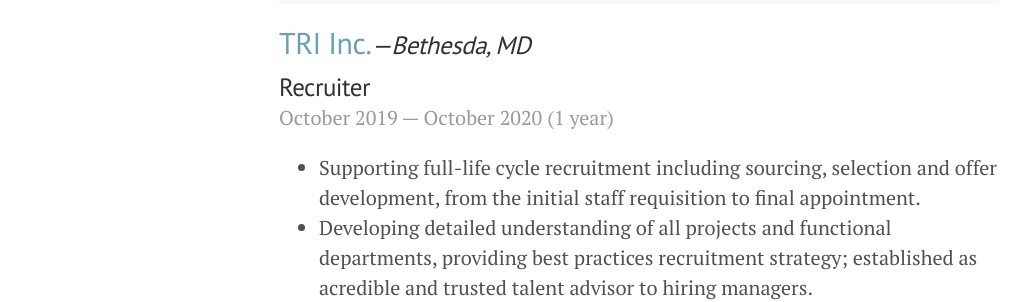
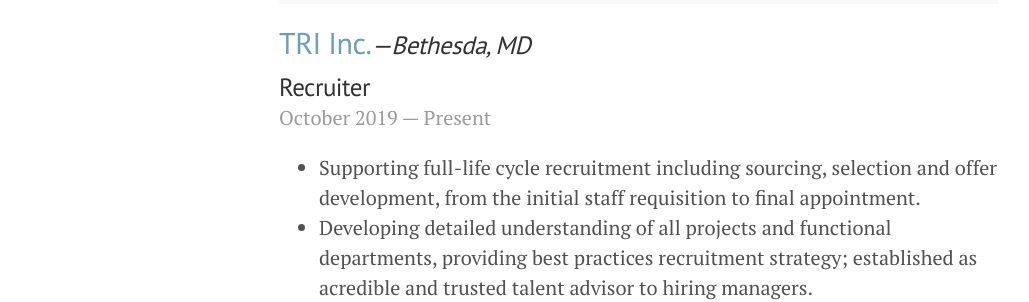
Before and after one commit to ishankapoor/pratibhadutta, a Jekyll site: the page built from resume.md, in a window 1280 px wide and 900 px high. Shown: the part 258-560 px from the top of the window, without its empty margins (1-1030 px from the left). Built offline with Jekyll 4.4.1, drawn with Linux system fonts in a browser that asks for light colours; some of the changed text lies outside the part shown.

Commit message:
updated current date
etc

```diff
--- a/resume.md
+++ b/resume.md
@@ -1,14 +1,14 @@
 ---
 layout: page
 title: Resume
-date: 2021-01-17
+date: 2023-02-24
 ---
 
 <p class="message">Work Experience</p>
 
 <h2><a href="http://www.tech-res.com/">TRI Inc.</a><cite class="job-location">&mdash;Bethesda, MD</cite></h2>
 <h3 class="job-title">Recruiter</h3>
-<div class="post-date">October 2019 &mdash; October 2020 (1 year)</div>
+<div class="post-date">October 2019 &mdash; Present</div>
 
  * Supporting full-life cycle recruitment including sourcing, selection and offer development, from the initial staff requisition to final appointment.
  * Developing detailed understanding of all projects and functional departments, providing best practices recruitment strategy; established as acredible and trusted talent advisor to hiring managers.
```
